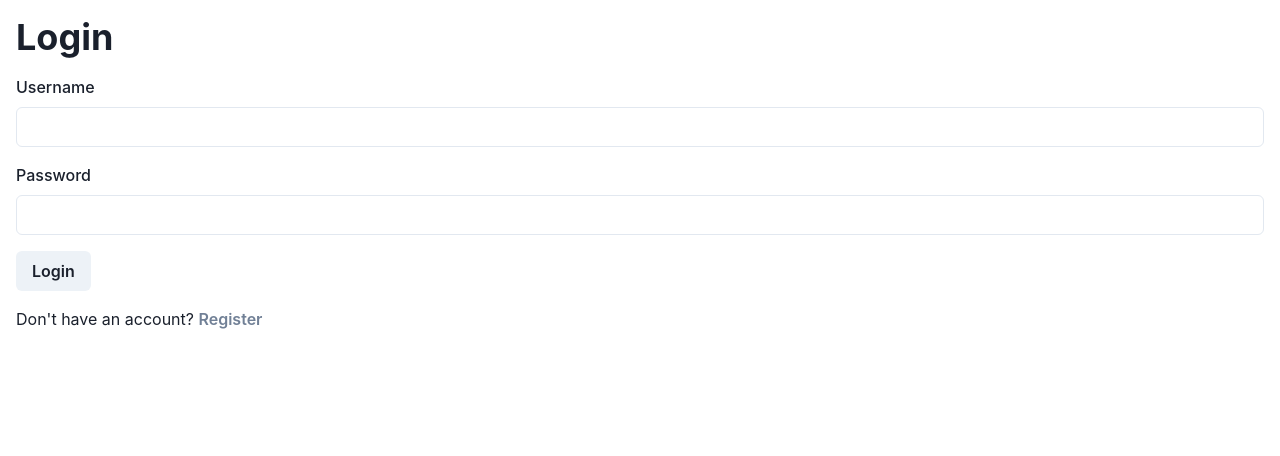
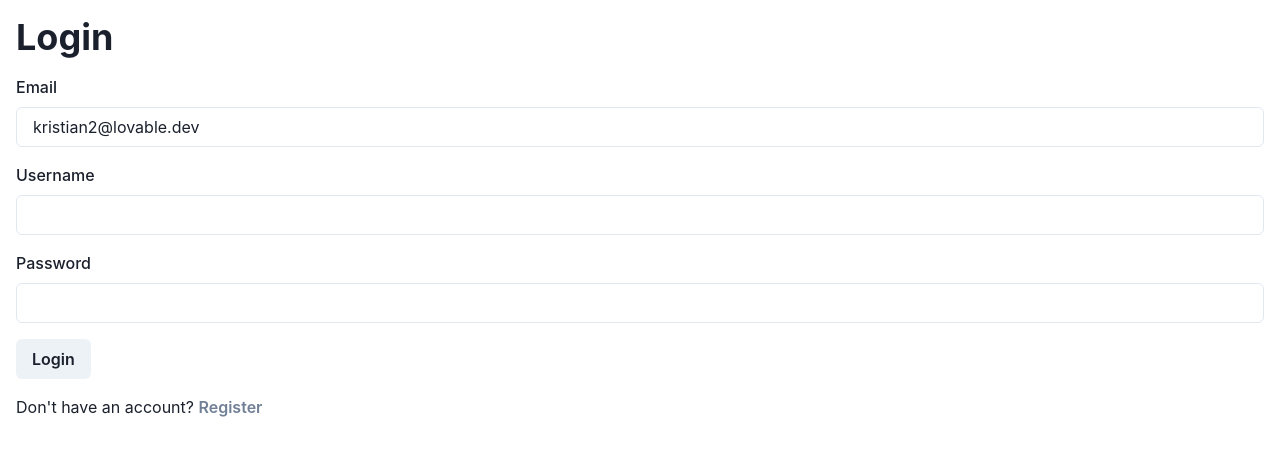
Before and after one commit to GPT-Engineer-App/event-prompter, a React app: page / in a window 1280 px wide. Shown: the top 456 px of the page. Built offline with nearby package versions, Linux system fonts and the light colour scheme; the HTML template or start-up script is replaced by a standard one.

Commit message:
- Set the initial value of the `email` state to "kristian2@lovable.dev" in the `Index` component. - Add an email input field in the login form and bind it to the `email` state.
Prompt: make sure the email is always pre-populated with kristian2@lovable.dev in the login form

```diff
--- a/src/pages/Index.jsx
+++ b/src/pages/Index.jsx
@@ -8,7 +8,7 @@ const API_URL = "http://localhost:1337/api";
 
 const Index = () => {
   const [isLoggedIn, setIsLoggedIn] = useState(false);
-  const [email, setEmail] = useState("");
+  const [email, setEmail] = useState("kristian2@lovable.dev");
   const [username, setUsername] = useState("");
   const [password, setPassword] = useState("");
   const [prompts, setPrompts] = useState([]);
@@ -224,6 +224,10 @@ const Index = () => {
     return (
       <Box p={4}>
         <Heading mb={4}>Login</Heading>
+        <FormControl id="email" mb={4}>
+          <FormLabel>Email</FormLabel>
+          <Input type="email" value={email} onChange={(e) => setEmail(e.target.value)} />
+        </FormControl>
         <FormControl id="username" mb={4}>
           <FormLabel>Username</FormLabel>
           <Input type="text" value={username} onChange={(e) => setUsername(e.target.value)} />
```
